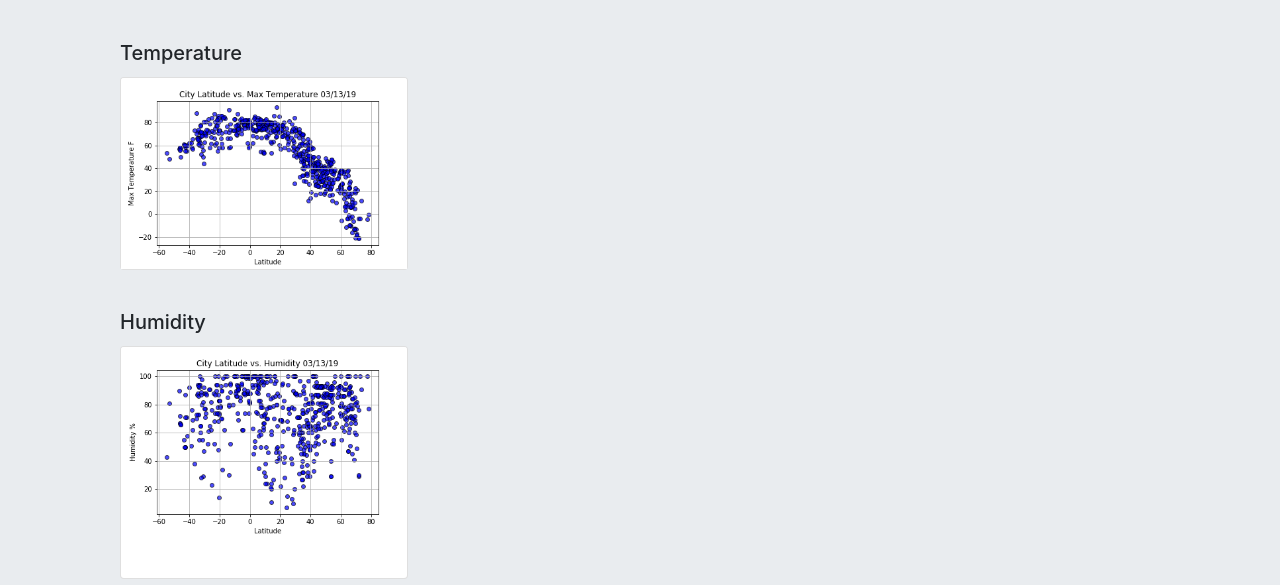
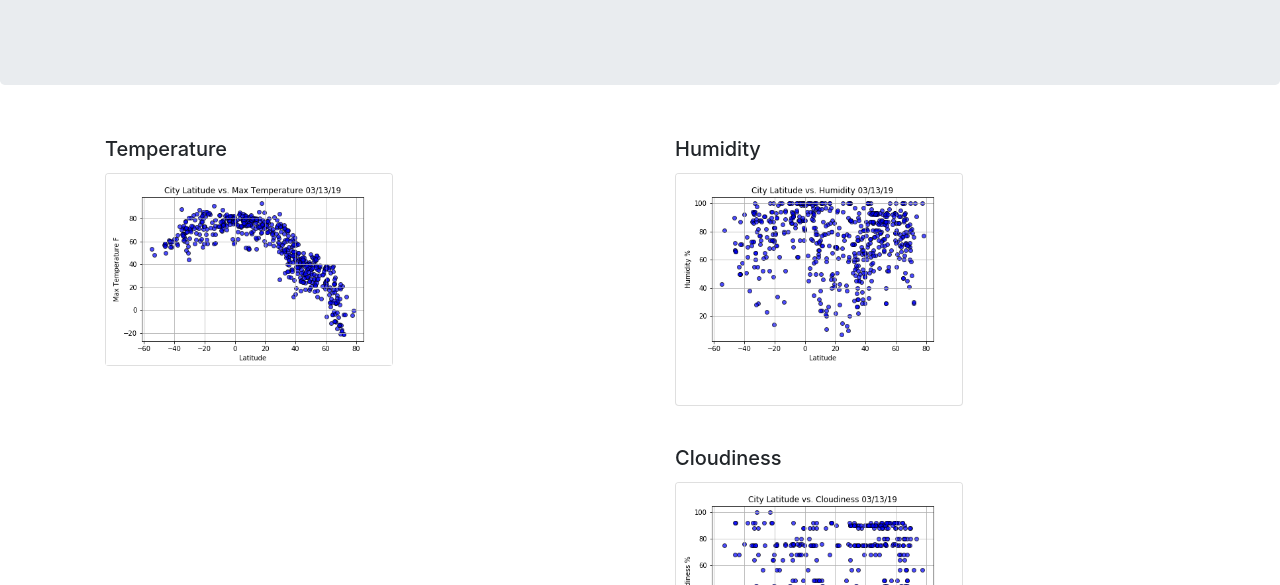
Before and after one commit to Jason-Dorman/weatheranlysis, a plain HTML site: page comparisons.html in a window 1280 px wide. Shown: the part 215-800 px from the top of the page. Drawn offline with nearby package versions, Linux system fonts and the light colour scheme.

Commit message:
Add files via upload

```diff
--- a/comparisons.html
+++ b/comparisons.html
@@ -42,14 +42,14 @@
     </nav>
 
     <div class="jumbotron">
-    <div class="container">
-    <div class="row">
-            <div class="col-md-6">
               <a href="comparisons.html">
                 <h1 class="display-4">Visualizations</h1>
                 <hr class="my-4">
               </a>
-              <div class="col-md-6">
+            </div>
+              <div class="container">
+                <div class="row">
+                    <div class="col-md-6">
               <div class="card-body">
                     <h5 class="card-title">Temperature</h5>
                 <div class="card" style="width: 18rem;">
@@ -70,7 +70,7 @@
                     </div>
                     </div>
                     </div>
-                    <div class="row">
+                    <div class ="row">
                     <div class="col-md-6">
                     <div class="card-body">
                             <h5 class="card-title">Cloudiness</h5>
@@ -79,7 +79,6 @@
                         <img src="cloud_lat.png" class="card-img-top" alt="cloudiness">
                         <div class="card-body">
                       </a>
-                      </div>
                       </div>
                       </div>
                       <div class="col-md-6">
@@ -93,6 +92,8 @@
                         </div>
                         </div>
                         </div>
+                        </div>
+                    </div>
               </div>
               </div>
-              </div>
+              </body>
```
